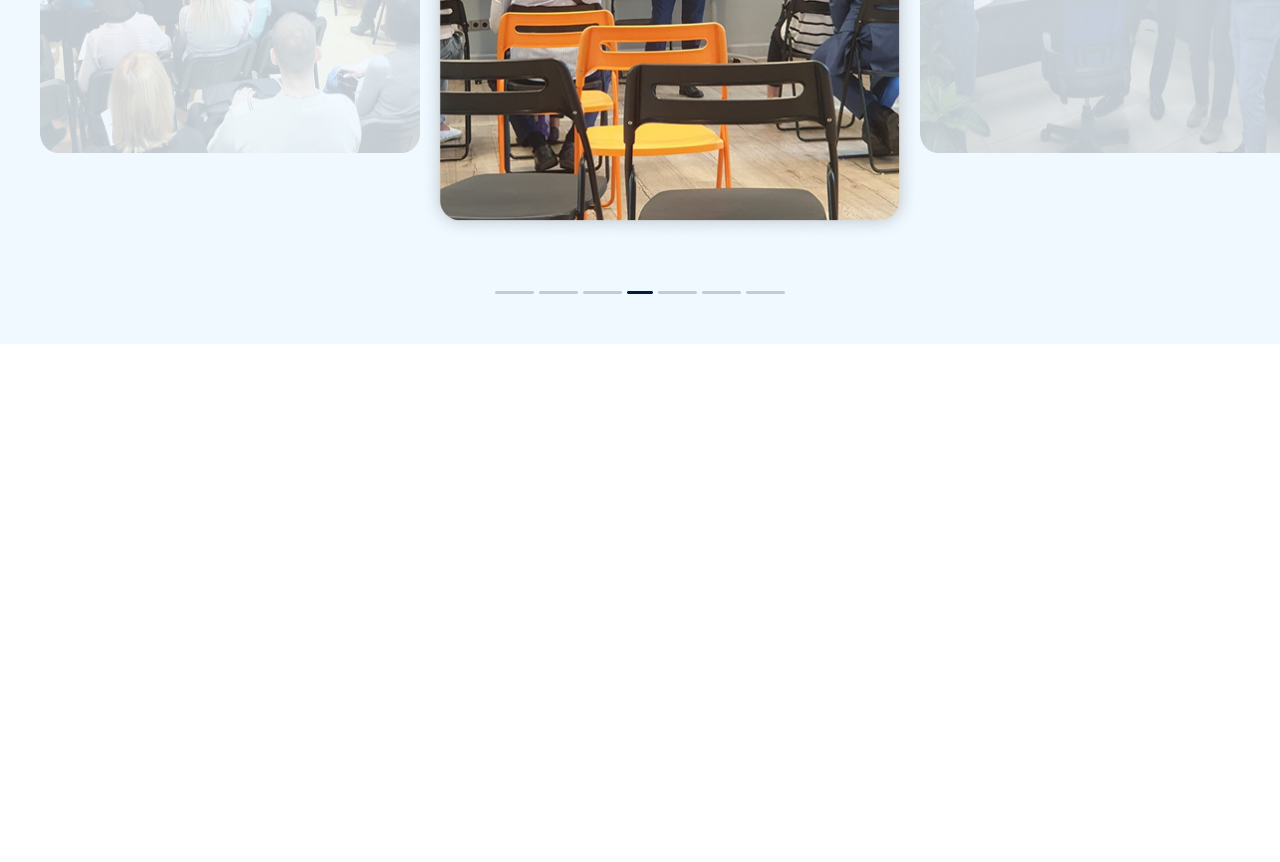
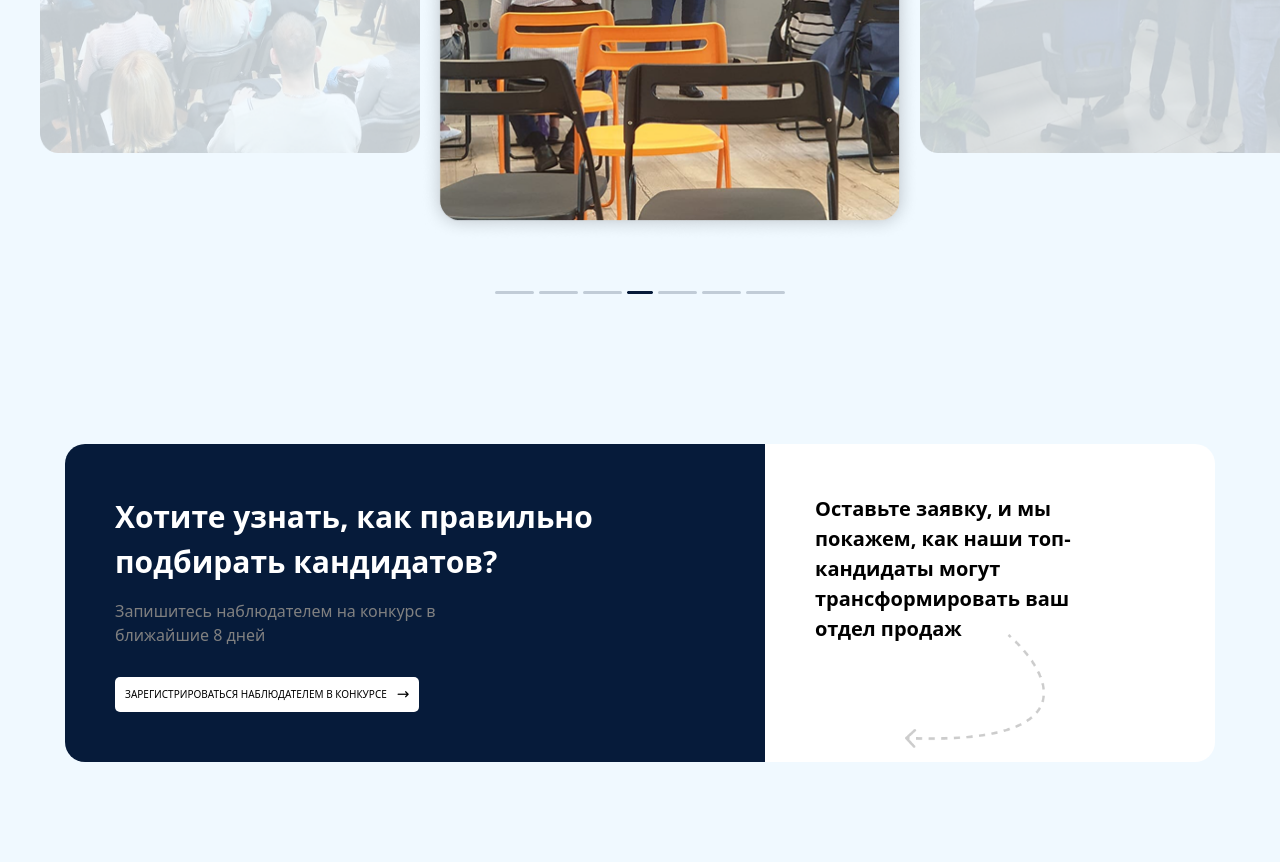
Before and after one commit to usmonnh-hub/sales-rekruting, a website: page index.html in a window 1280 px wide. Shown: the part 9313-10175 px from the top of the page. Before the commit the page ends 9657 px from the top, so only its background shows below. Drawn offline with Linux system fonts and the light colour scheme.

Commit message:
section13

```diff
--- a/index.html
+++ b/index.html
@@ -522,5 +522,25 @@
             <img src="src/imges/l.svg" alt="">
           </div>
 </div>
+<div class="max-w-300 m-auto flex flex-col  lg:p-[100px_0px] p-[50px_20px]">
+            <div class="flex flex-col  lg:flex-row lg:justify-center">
+                <div class="flex flex-col gap-[30px] items-start bg-[#061B3A] py-[50px] pl-[50px] pr-[150px] rounded-[20px] rounded-tr-none rounded-br-none">
+                    <div class="flex flex-col gap-[15px]">
+                    <h1 class="font-[600] text-[30px] text-[white] lg:w-[500px]">Хотите узнать, как правильно подбирать кандидатов?</h1>
+                    <p class="text-[16px] lg:w-[350px] text-[gray]">Запишитесь наблюдателем на конкурс в ближайшие 8 дней</p>
+                    </div>
+                    <div class="flex flex-col gap-[100px] items-start">
+
+                        <div class="flex gap-[10px]">
+                        <button class="text-black bg-[white] p-[10px] text-[10px] rounded-[5px] hidden lg:flex lg:gap-[10px] lg:items-center">ЗАРЕГИСТРИРОВАТЬСЯ НАБЛЮДАТЕЛЕМ В КОНКУРСЕ <i class="fa-solid fa-arrow-right-long" style="color:black;"></i></button>
+                        </div>
+                    </div>
+                </div>
+                <div class="flex flex-col bg-[white] pt-[50px] pr-[100px] pl-[50px] rounded-[20px] rounded-tl-none rounded-bl-none gap-[50px] items-center">
+                    <h1 class="font-[650] text-[black] lg:w-[300px] lg:text-[20px]">Оставьте заявку, и мы покажем, как наши топ-кандидаты могут трансформировать ваш отдел продаж</h1>
+                    <img class="lg:w-[140px] mt-[-40px] w-[120px] mr-[-20px] lg:mt-[-60px]" src="src/imges/Vector 1.png" alt="">
+                </div>
+            </div>
+        </div>
   </body>
 </html>
```
Also changed, not shown: src/imges/Vector 1.png (added), src/output.css.
